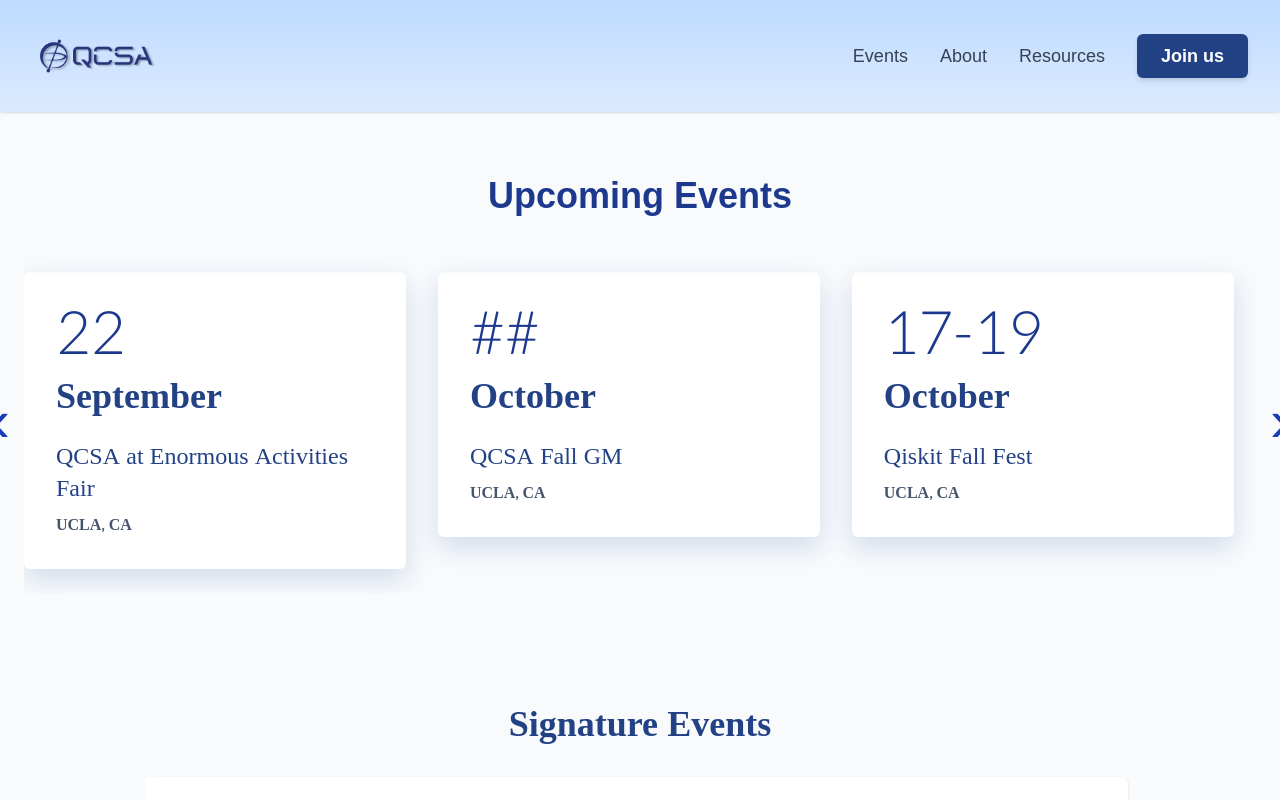
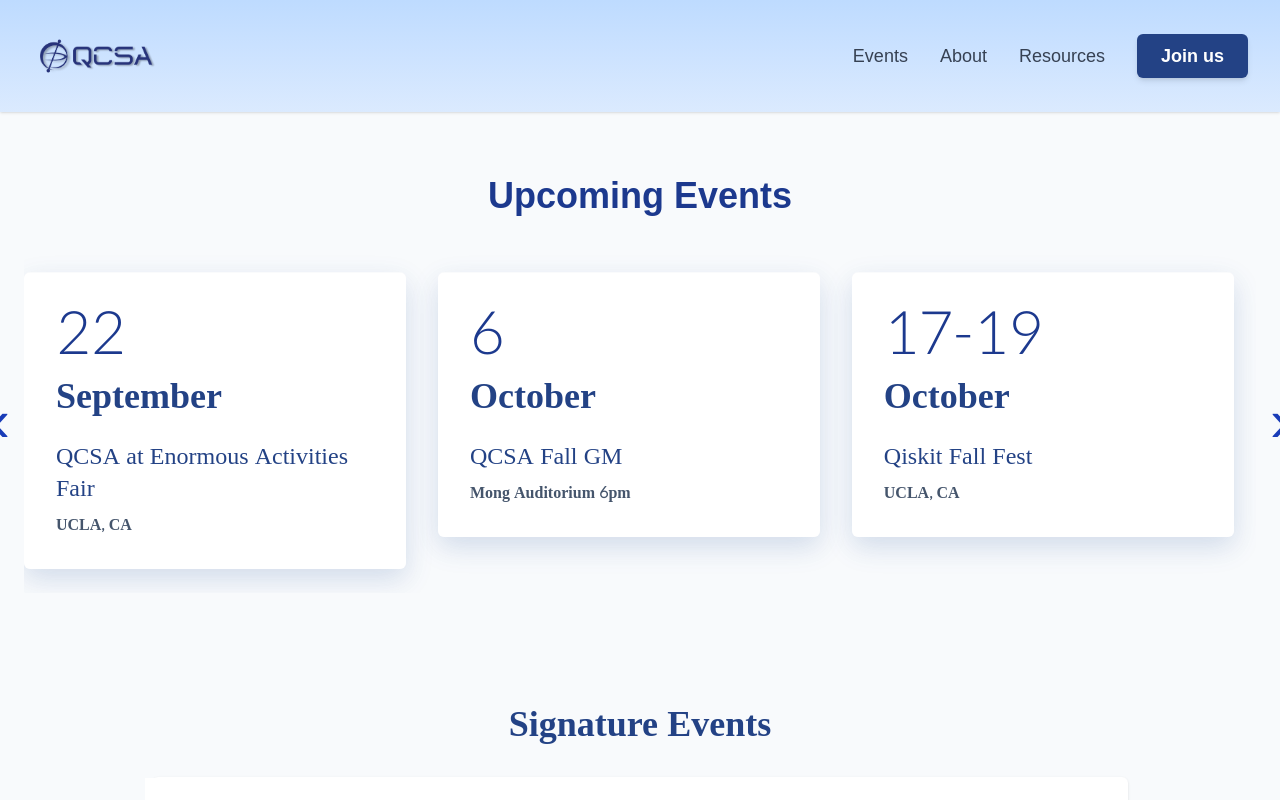
Before and after one commit to qcsa-at-ucla/qcsa, a Next.js app: page /events in a window 1280 px wide. Shown: the top 800 px of the page. Built offline with nearby package versions, Linux system fonts and the light colour scheme.

Commit message:
Changed  Fall Gm date

```diff
--- a/src/app/events/page.tsx
+++ b/src/app/events/page.tsx
@@ -14,10 +14,10 @@ const eventsData = [
 		location: "UCLA, CA",
 	},
 	{
-		datePrimary: "##",
+		datePrimary: "6",
 		dateSecondary: "October",
 		title: "QCSA Fall GM",
-		location: "UCLA, CA",
+		location: "Mong Auditorium 6pm",
 	},
 	{
 		datePrimary: "17-19",
```
